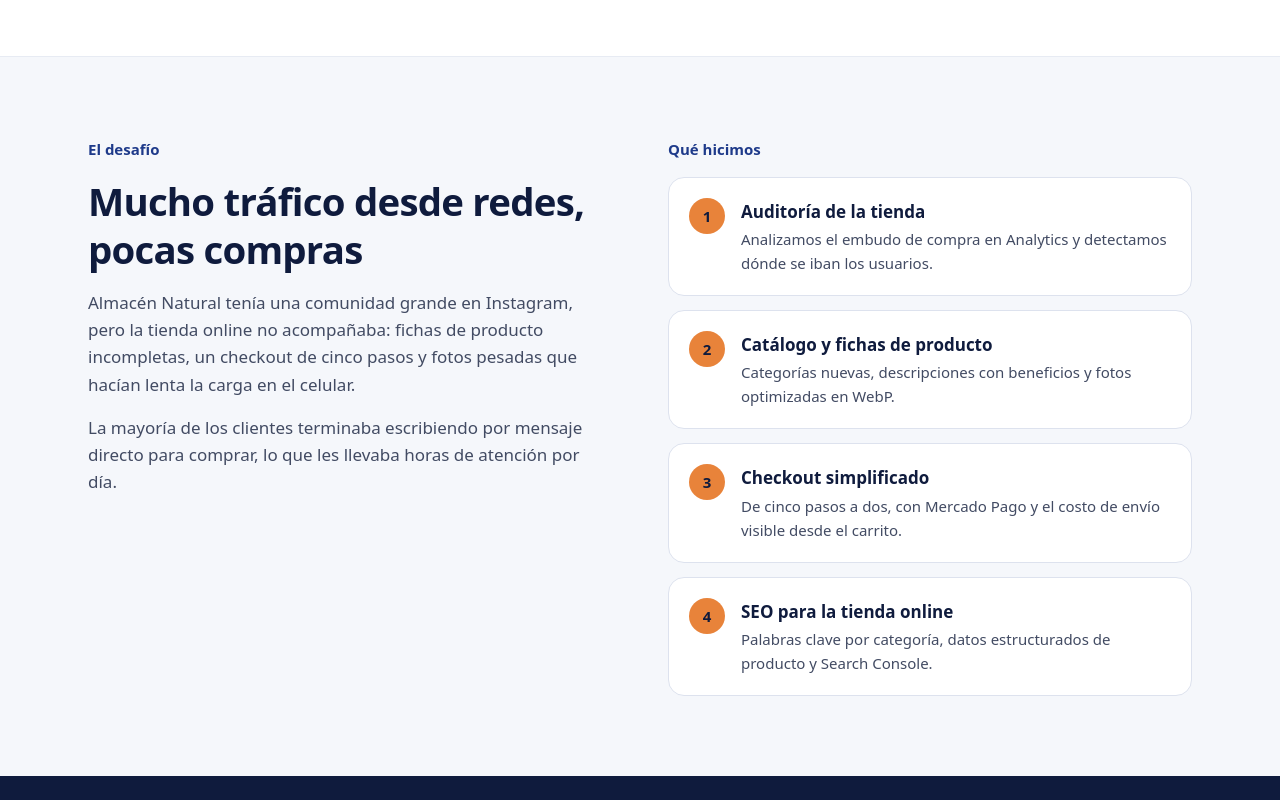
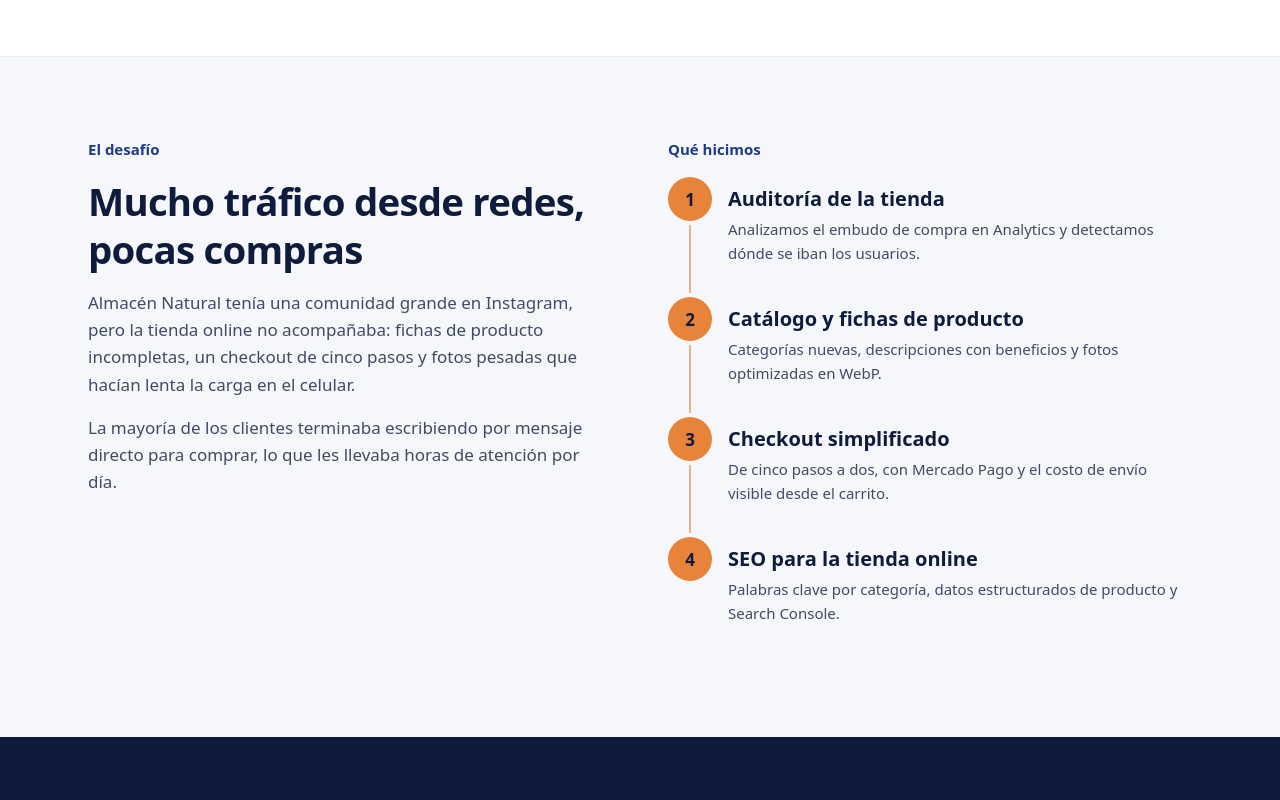
Before and after one commit to danielcantor/danielcantor.github.io, a React (Vite) app: page /trabajos/almacen-natural/ in a window 1280 px wide. Shown: the part 1460-2260 px from the top of the page. Built offline with nearby package versions, Linux system fonts and the light colour scheme; no server answers.

Commit message:
Pasos del caso como línea de tiempo y desafío sticky
Co-Authored-By: Claude Opus 5.5 <noreply@anthropic.com>

```diff
--- a/src/components/ProcesoPaso.jsx
+++ b/src/components/ProcesoPaso.jsx
@@ -1,16 +1,20 @@
-// Paso de una línea de tiempo: vertical en mobile, horizontal desde lg.
+// Paso de una línea de tiempo: vertical en mobile, horizontal desde lg
+// (salvo con `horizontal={false}`, que la deja siempre vertical).
 // La línea que lo une con el paso siguiente se dibuja al entrar en pantalla
 // (.tl-line en index.css). `tono` define si va sobre fondo oscuro o claro.
-export default function ProcesoPaso({ numero, titulo, descripcion, ultimo = false, tono = 'oscuro' }) {
+export default function ProcesoPaso({ numero, titulo, descripcion, ultimo = false, tono = 'oscuro', horizontal = true }) {
   const oscuro = tono === 'oscuro'
   const linea = oscuro ? 'bg-accent/45' : 'bg-accent/60'
+  const lg = (clases) => (horizontal ? clases : '')
 
   return (
-    <div className="relative grid grid-cols-[2.75rem_1fr] gap-x-4 pb-8 lg:flex lg:flex-col lg:gap-4 lg:pr-6 lg:pb-0">
+    <div className={`relative grid grid-cols-[2.75rem_1fr] gap-x-4 pb-8 ${lg('lg:flex lg:flex-col lg:gap-4 lg:pr-6 lg:pb-0')}`}>
       {!ultimo && (
         <>
-          <span aria-hidden="true" className={`tl-line tl-line-y absolute top-12 bottom-1 left-[1.3125rem] w-0.5 lg:hidden ${linea}`} />
-          <span aria-hidden="true" className={`tl-line tl-line-x absolute top-[1.3125rem] right-1 left-14 hidden h-0.5 lg:block ${linea}`} />
+          <span aria-hidden="true" className={`tl-line tl-line-y absolute top-12 bottom-1 left-[1.3125rem] w-0.5 ${lg('lg:hidden')} ${linea}`} />
+          {horizontal && (
+            <span aria-hidden="true" className={`tl-line tl-line-x absolute top-[1.3125rem] right-1 left-14 hidden h-0.5 lg:block ${linea}`} />
+          )}
         </>
       )}
       <span
@@ -19,7 +23,7 @@ export default function ProcesoPaso({ numero, titulo, descripcion, ultimo = fals
       >
         {numero}
       </span>
-      <div className="flex flex-col gap-1 pt-2 lg:pt-0">
+      <div className={`flex flex-col gap-1 pt-2 ${lg('lg:pt-0')}`}>
         <h3 className="font-display text-lg font-bold sm:text-xl">
           <span className="sr-only">Paso {numero}: </span>
           {titulo}
--- a/src/pages/Proyecto.jsx
+++ b/src/pages/Proyecto.jsx
@@ -2,6 +2,7 @@ import { Link, useParams } from 'react-router'
 import Seo from '../components/Seo.jsx'
 import CountUp from '../components/CountUp.jsx'
 import Reveal from '../components/Reveal.jsx'
+import ProcesoPaso from '../components/ProcesoPaso.jsx'
 import WhatsAppButton from '../components/WhatsAppButton.jsx'
 import { ArrowUpRightIcon } from '../components/icons.jsx'
 import { trabajos, getTrabajo, trabajoPath } from '../data/trabajos.js'
@@ -167,7 +168,7 @@ export default function Proyecto() {
         </section>
 
         <div className="mx-auto grid max-w-6xl items-start gap-10 px-6 py-14 sm:gap-14 sm:py-20 lg:grid-cols-2">
-          <Reveal as="section" aria-labelledby="desafio" className="flex flex-col gap-4">
+          <Reveal as="section" aria-labelledby="desafio" className="flex flex-col gap-4 lg:sticky lg:top-28">
             <p className="text-[15px] font-semibold text-brand-text">El desafío</p>
             <h2 id="desafio" className="font-display text-[clamp(1.75rem,3vw,2.4rem)] leading-tight font-extrabold tracking-[-0.02em]">
               {trabajo.desafio.titulo}
@@ -176,22 +177,23 @@ export default function Proyecto() {
               <p key={p} className="text-muted">{p}</p>
             ))}
           </Reveal>
-          <Reveal as="section" aria-labelledby="que-hicimos" delay={100} className="flex flex-col gap-4">
+          <section aria-labelledby="que-hicimos" className="flex flex-col gap-4">
             <h2 id="que-hicimos" className="text-[15px] font-semibold text-brand-text">Qué hicimos</h2>
-            <ol className="flex flex-col gap-3.5">
+            <ol>
               {trabajo.pasos.map((paso, i) => (
-                <li key={paso.titulo} className="flex gap-4 rounded-2xl border border-line bg-card p-5">
-                  <span className="inline-flex size-9 shrink-0 items-center justify-center rounded-full bg-accent font-display text-[15px] font-extrabold text-on-accent">
-                    {i + 1}
-                  </span>
-                  <div>
-                    <h3 className="text-[17px] font-semibold">{paso.titulo}</h3>
-                    <p className="mt-0.5 text-[15px] text-muted">{paso.descripcion}</p>
-                  </div>
-                </li>
+                <Reveal as="li" key={paso.titulo} delay={100 + i * 150}>
+                  <ProcesoPaso
+                    numero={i + 1}
+                    titulo={paso.titulo}
+                    descripcion={paso.descripcion}
+                    ultimo={i === trabajo.pasos.length - 1}
+                    tono="claro"
+                    horizontal={false}
+                  />
+                </Reveal>
               ))}
             </ol>
-          </Reveal>
+          </section>
         </div>
 
         {(trabajo.antesDespues || trabajo.galeria.length > 0) && (
```
